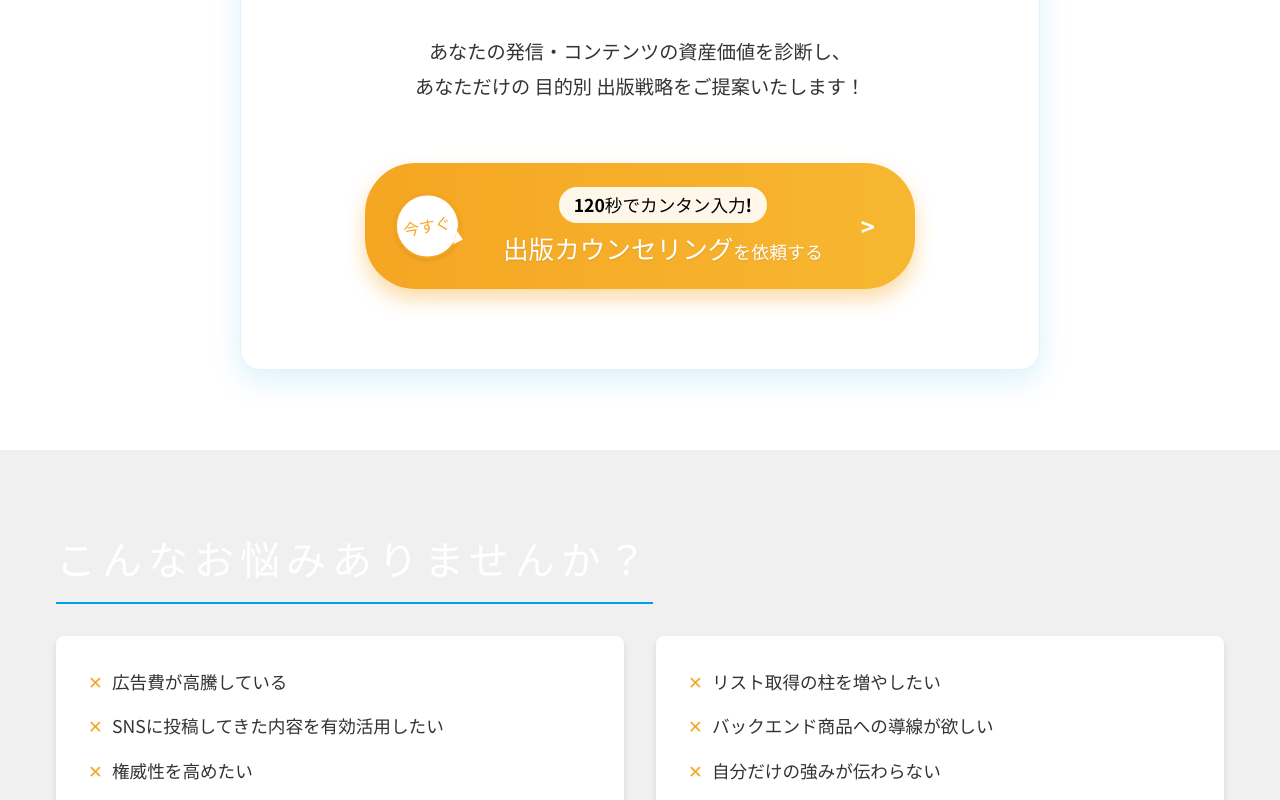
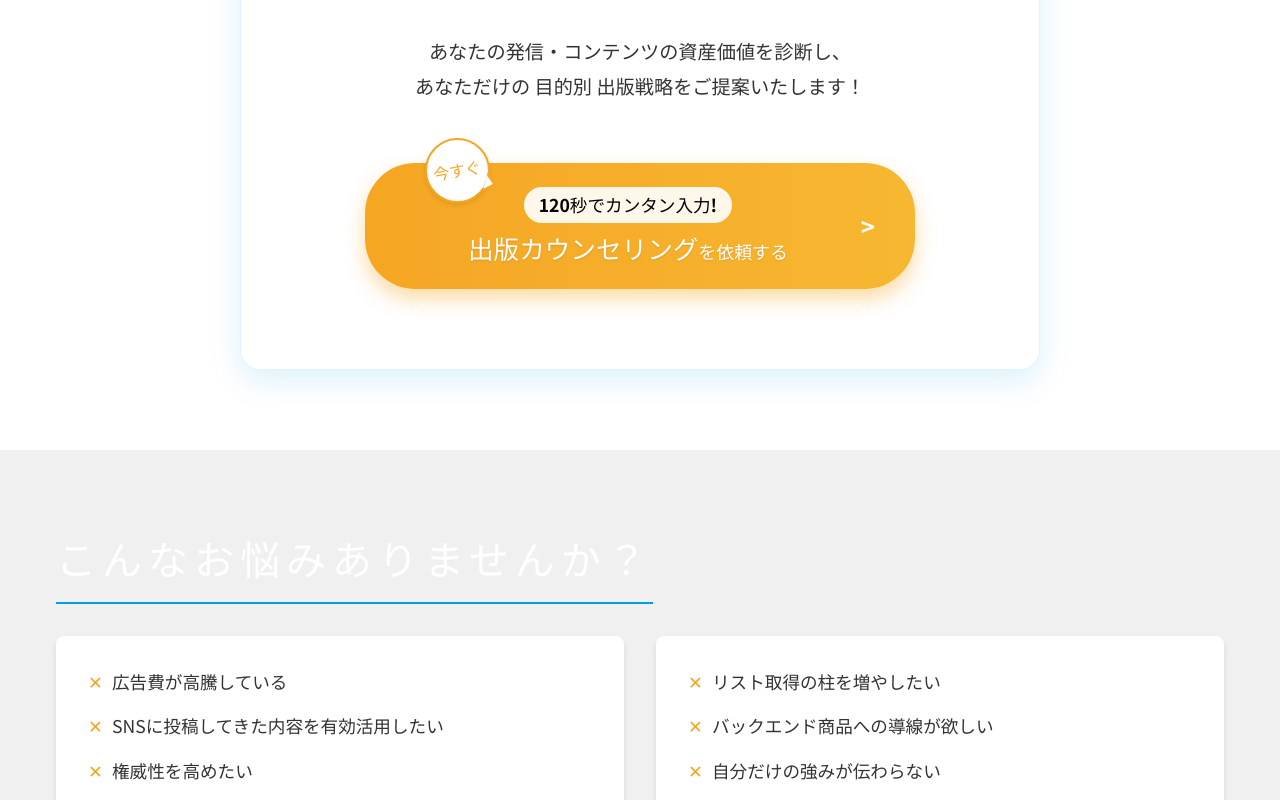
Before and after one commit to rikutoaimanga-max/Kindle-Publishing-Homepage, a React (Vite) app: page / in a window 1280 px wide. Shown: the part 1020-1820 px from the top of the page. Built offline with nearby package versions, Linux system fonts and the light colour scheme.

Commit message:
Style: Move CTA bubble to overlap text and adjust padding

```diff
--- a/src/components/CTA.jsx
+++ b/src/components/CTA.jsx
@@ -117,7 +117,7 @@ const CTA = () => {
                                 background: 'linear-gradient(to right, #f5a623, #f7b731)', // Orange gradient (btn-primary)
                                 color: '#fff',
                                 textDecoration: 'none',
-                                padding: '20px 40px 20px 110px', // Increased left padding
+                                padding: '20px 40px', // Restored balanced padding
                                 borderRadius: '50px',
                                 fontWeight: 'bold',
                                 fontSize: '1.5rem',
@@ -132,9 +132,8 @@ const CTA = () => {
                             {/* Bubble "Imasugu" */}
                             <div className="cta-bubble" style={{
                                 position: 'absolute',
-                                top: '50%',
-                                left: '30px', // Moved right from 15px
-                                transform: 'translateY(-50%)',
+                                top: '-25px', // Moved up to overlap top edge
+                                left: '60px', // Moved right to overlap text
                                 width: '65px',
                                 height: '65px',
                                 backgroundColor: '#fff',
```
